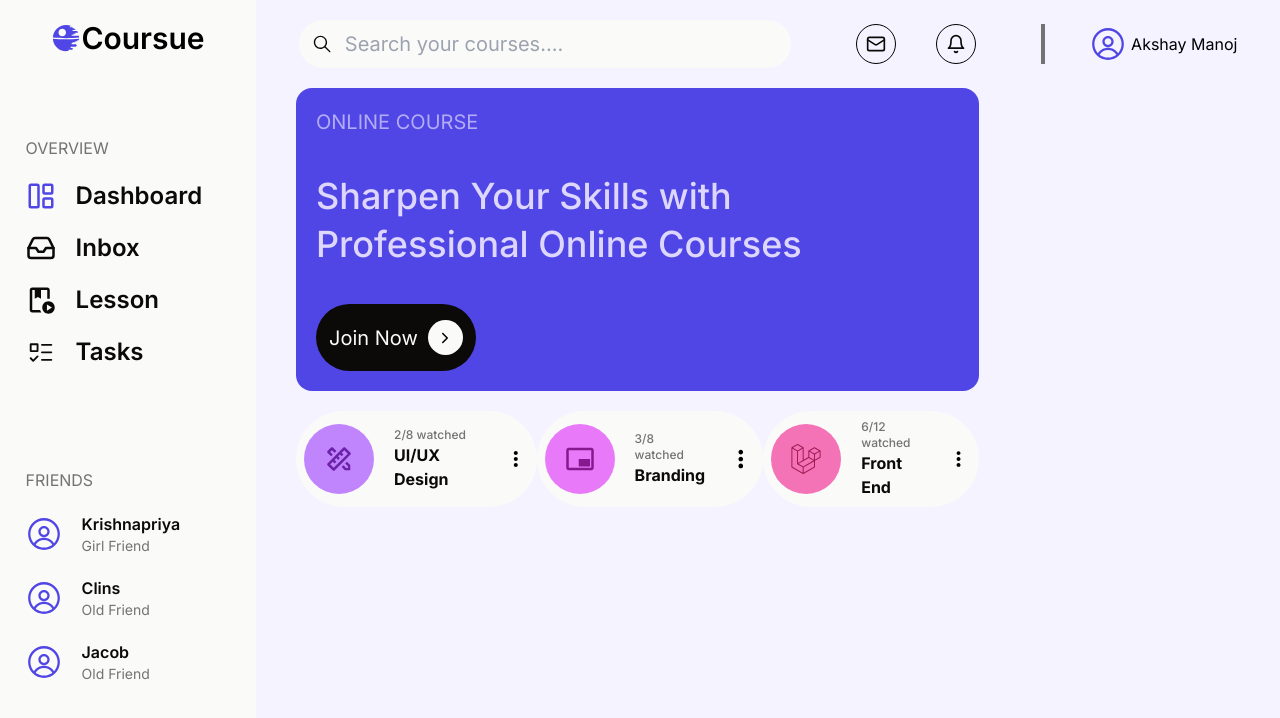
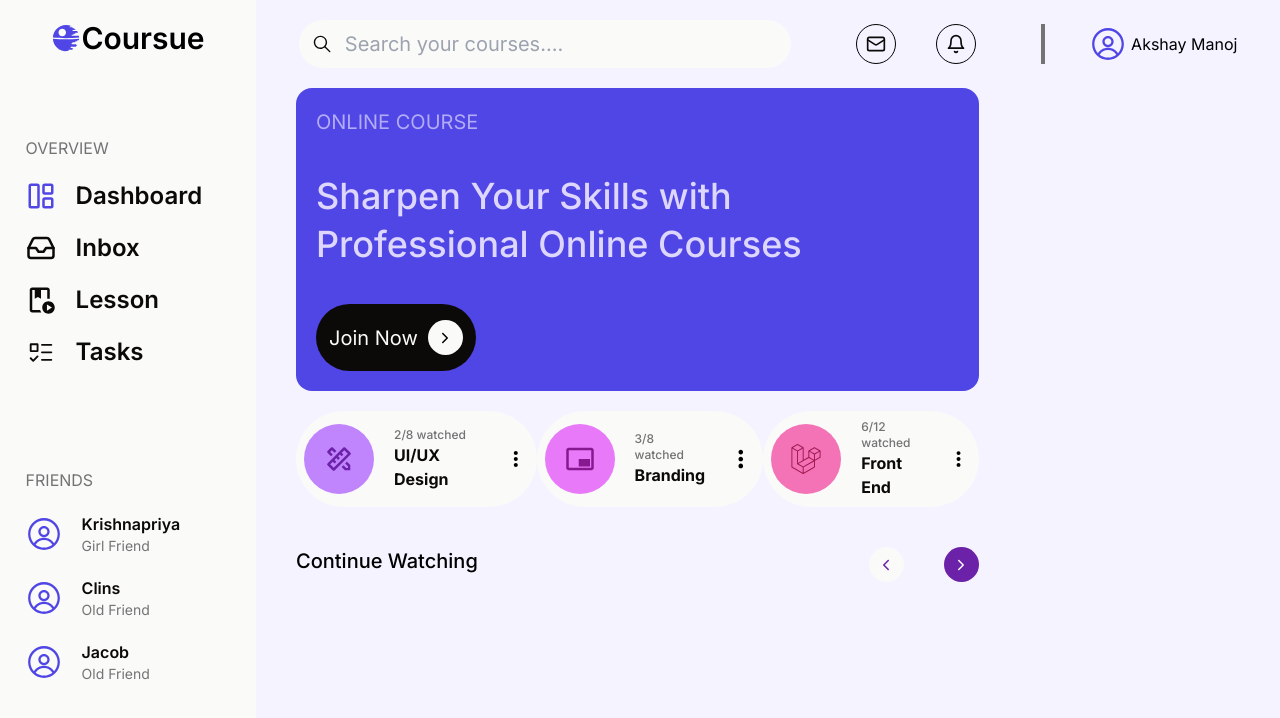
Before and after one commit to Stark-Akshay/dashboard1-dev, a Next.js app: page / in a window 1280 px wide. Shown: the top 718 px of the page. Built offline with nearby package versions, Linux system fonts and the light colour scheme.

Commit message:
carousel section started

```diff
--- /dev/null
+++ b/app/components/Carousel.jsx
@@ -0,0 +1,22 @@
+import React from 'react'
+import { IoIosArrowForward, IoIosArrowBack } from "react-icons/io";
+
+const Carousel = () => {
+  return (
+    <div id="carousel-parent" className='flex w-2/3 h-auto px- mx-10 my-5 flex-col sm:flex-row justify-around'>
+        <div id='carousel-header' className='flex flex-row w-full justify-between'>
+        <p className='text-xl font-medium w-1/2' >Continue Watching</p>
+        <div className='flex flex-row space-x-10 w-1/2 items-center justify-end'>
+            <div className='rounded-full h-[35px] w-[35px] bg-whitish flex justify-center items-center'>
+                <IoIosArrowBack className='text-ttviolet'/>
+            </div>
+            <div className='rounded-full h-[35px] w-[35px] bg-ttviolet flex justify-center items-center'>
+                <IoIosArrowForward className='text-whitish'/>
+            </div>
+        </div>
+        </div>
+    </div>
+  )
+}
+
+export default Carousel
--- a/app/components/SideBar.jsx
+++ b/app/components/SideBar.jsx
@@ -11,7 +11,7 @@ import SideBarFriends from './SideBarFriends';
 const SideBar = () => {
 
   return (
-    <div className='flex flex-col items-center bg-whitish w-[20rem] h-[100vh]'>
+    <div className='flex flex-col items-center bg-whitish w-[20rem] h-[100vh] sticky'>
 
         <div className='flex flex-row justify-center items-center mt-5 mb-[5rem] w-full'>
             <GiDeathStar className='text-secondary text-3xl'/>
--- a/app/page.js
+++ b/app/page.js
@@ -3,6 +3,7 @@ import SideBar from './components/SideBar'
 import Navbar from './components/Navbar'
 import Banner from './components/Banner'
 import Cards from './components/Cards'
+import Carousel from './components/Carousel'
 
 export default function Home() {
   return (
@@ -20,7 +21,7 @@ export default function Home() {
               {/* Cards */}
                 <Cards />
               {/* Carousel */}
-
+                <Carousel />
               {/* Lesson  */}
 
 
```
